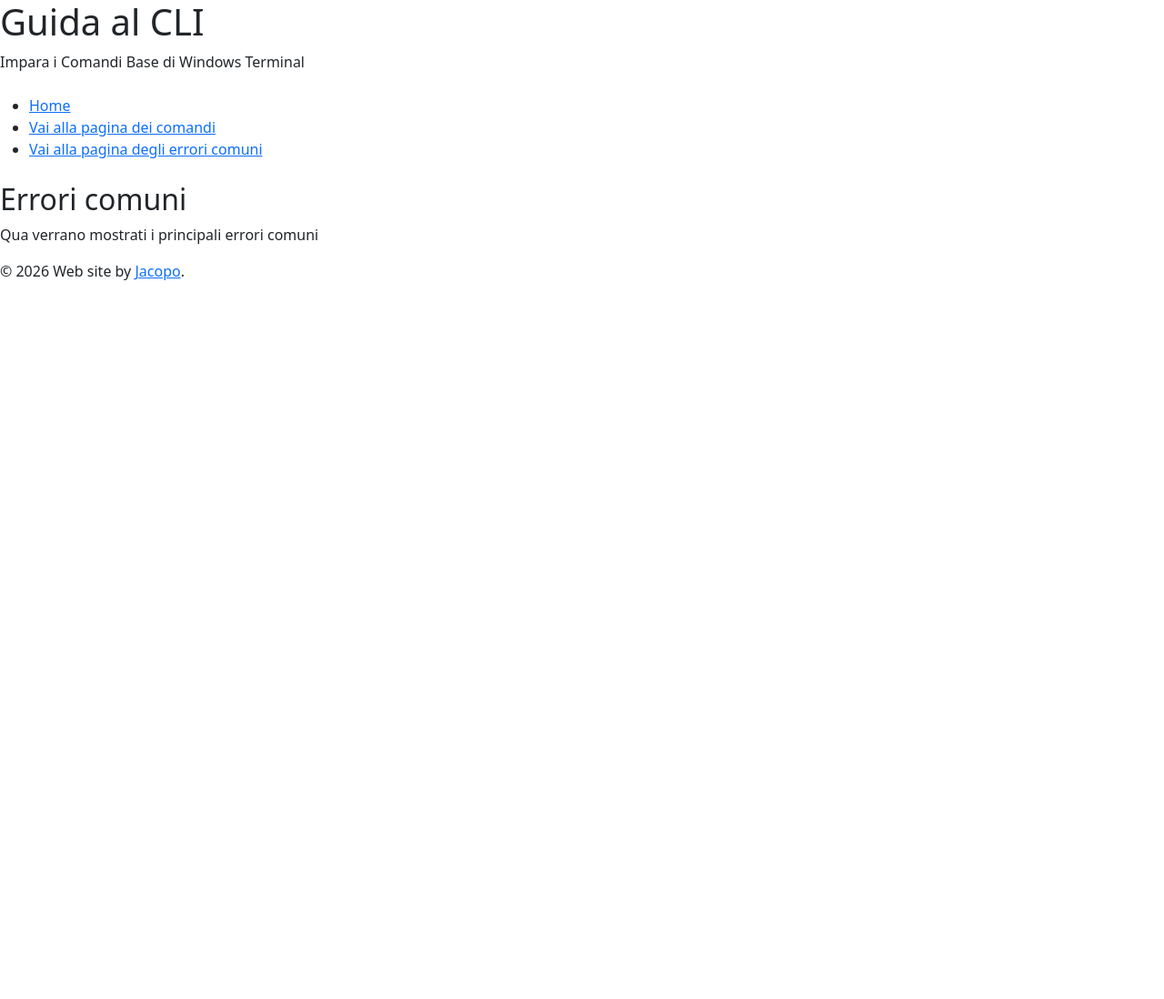
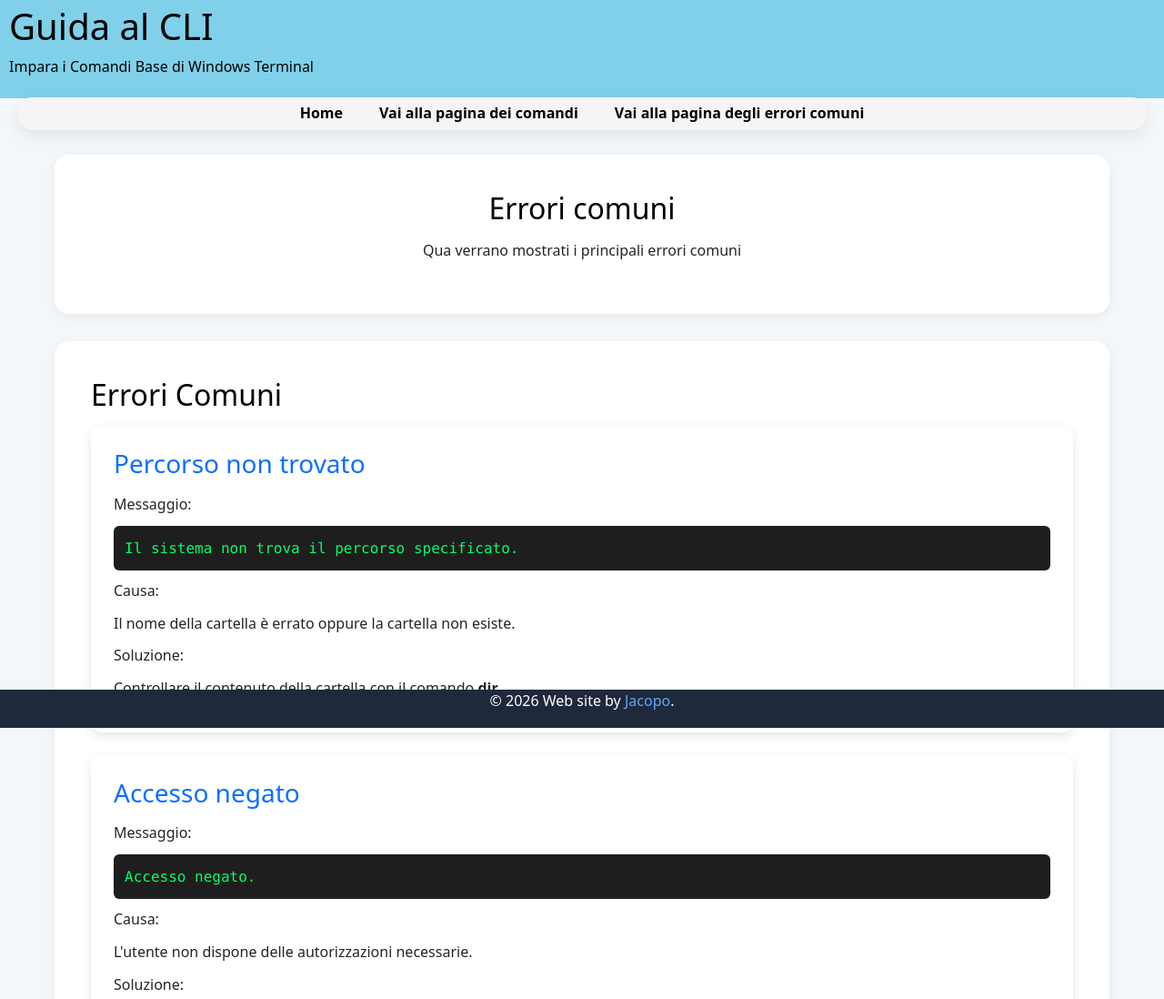
Before and after one commit to jacopo-nesti/09-guida-ai-comandi-del-terminale, a plain HTML site: page errori-comuni.html in a window 1280 px wide. Shown: the top 1098 px of the page at 91% size. Before the commit the page ends 800 px from the top, so only its background shows below. Drawn offline with nearby package versions, Linux system fonts and the light colour scheme; a script that the page names is missing.

Commit message:
improve html structure and add css file

```diff
--- a/errori-comuni.html
+++ b/errori-comuni.html
@@ -37,6 +37,52 @@
             <h2>Errori comuni</h2>
                 <p>Qua verrano mostrati i principali errori comuni</p>
         </section>
+
+        <section id="4" class="errors">
+        <h2>Errori Comuni</h2>
+
+        <div class="navigation-card">
+            <h3>Percorso non trovato</h3>
+            <p>Messaggio:</p>
+            <p class="terminal-line">Il sistema non trova il percorso specificato.</p>
+            <p>Causa:</p>
+            <p>Il nome della cartella è errato oppure la cartella non esiste.</p>
+            <p>Soluzione:</p>
+            <p>Controllare il contenuto della cartella con il comando <strong>dir</strong>.</p>
+        </div>
+
+        <div class="navigation-card">
+            <h3>Accesso negato</h3>
+            <p>Messaggio:</p>
+            <p class="terminal-line">Accesso negato.</p>
+            <p>Causa:</p>
+            <p>L'utente non dispone delle autorizzazioni necessarie.</p>
+            <p>Soluzione:</p>
+            <p>Aprire Windows Terminal come amministratore.</p>
+        </div>
+
+        <div class="navigation-card">
+            <h3>Comando non riconosciuto</h3>
+            <p>Messaggio:</p>
+            <p class="terminal-line">'comando' non è riconosciuto come comando interno o esterno.</p>
+            <p>Causa:</p>
+            <p>Errore di digitazione oppure programma non installato.</p>
+            <p>Soluzione:</p>
+            <p>Controllare il nome del comando e riprovare.</p>
+        </div>
+
+        <div class="navigation-card">
+            <h3>File non trovato</h3>
+            <p>Messaggio:</p>
+            <p class="terminal-line">Impossibile trovare il file specificato.</p>
+            <p>Causa:</p>
+            <p>Il file non esiste nella cartella corrente.</p>
+            <p>Soluzione:</p>
+            <p>Utilizzare il comando <strong>dir</strong> per verificare la presenza del file.</p>
+        </div>
+
+        </section>
+
     </main>
 
     <footer class="footer">
--- a/style.css
+++ b/style.css
@@ -0,0 +1,165 @@
+/* RESET */
+* {
+  margin: 0;
+  padding: 0;
+  box-sizing: border-box;
+}
+
+html,
+body {
+  min-height: 100%;
+  scroll-behavior: smooth;
+  scroll-padding-top: 100px;
+}
+
+/* BODY */
+body {
+  font-family: system-ui, -apple-system, "Segoe UI", Roboto, Arial, sans-serif;
+  font-size: 16px;
+  line-height: 1.6;
+  background-color: #f4f7fa;
+}
+
+/* HEADER */
+.header {
+  position: fixed;
+  top: 0;
+  left: 0;
+  width: 100%;
+  background-color: #80d0e9;
+  color: black;
+  padding: 5px 10px;
+  display: flex;
+  align-items: center;
+  justify-content: space-between;
+}
+
+/* NAVBAR */
+.navbar {
+  position: fixed;
+  display: block;
+  top: 99px;
+  left: 20px;
+  right: 20px;
+}
+
+.nav-list {
+  display: flex;
+  justify-content: center;
+  list-style: none;
+  gap: 40px;
+  background: whitesmoke;
+  padding: 5px;
+  border-radius: 15px;
+  box-shadow: 0 6px 18px rgba(0,0,0,0.08);
+}
+
+.nav-list a {
+  text-decoration: none;
+  color: black;
+  font-weight: 600;
+}
+
+.nav-list a:hover {
+  color: blue;
+}
+
+/* MAIN */
+.main {
+  max-width: 1200px;
+  margin: 140px auto 100px auto;
+  padding: 30px 20px;
+}
+
+/* SEZIONI */
+section {
+  background: white;
+  margin-bottom: 30px;
+  padding: 40px;
+  border-radius: 16px;
+  box-shadow: 0 3px 12px rgba(0,0,0,0.06);
+}
+
+section h2 {
+  margin-bottom: 15px;
+  color: black;
+}
+
+/* HERO */
+.hero, .approfondimenti, .tips {
+  text-align: center;
+}
+
+.hero a {
+  color: blue;
+  font-weight: bold;
+  text-decoration: none;
+}
+
+.hero a:hover {
+  text-decoration: underline;
+}
+
+/* SEZIONI */
+.navigation,
+.creation {
+    margin-bottom: 60px;
+}
+
+.navigation h2,
+.creation h2 {
+    text-align: center;
+    margin-bottom: 30px;
+    color: #084298;
+}
+
+/* CARD */
+.navigation-card {
+    background-color: white;
+    border-radius: 12px;
+    padding: 25px;
+    margin-bottom: 25px;
+    box-shadow: 0 4px 12px rgba(0,0,0,0.1);
+    transition: transform 0.3s ease;
+}
+
+.navigation-card h3 {
+    color: #0d6efd;
+    margin-bottom: 15px;
+}
+
+.navigation-card p {
+    margin-bottom: 10px;
+}
+
+/* COMANDI TERMINALE */
+.terminal-line {
+    background-color: #1e1e1e;
+    color: #00ff66;
+    padding: 12px;
+    border-radius: 6px;
+    font-family: Consolas, monospace;
+    overflow-x: auto;
+    margin: 10px 0;
+}
+
+/* FOOTER */
+.footer {
+  position: fixed;
+  bottom: 0;
+  left: 0;
+  width: 100%;
+  background: #1e293b;
+  color: white;
+  text-align: center;
+  padding: 0px;
+}
+
+.footer a {
+  color: #60a5fa;
+  text-decoration: none;
+}
+
+.footer a:hover {
+  text-decoration: underline;
+}
```
Also changed, not shown: index.html (+7 -0 lines).
